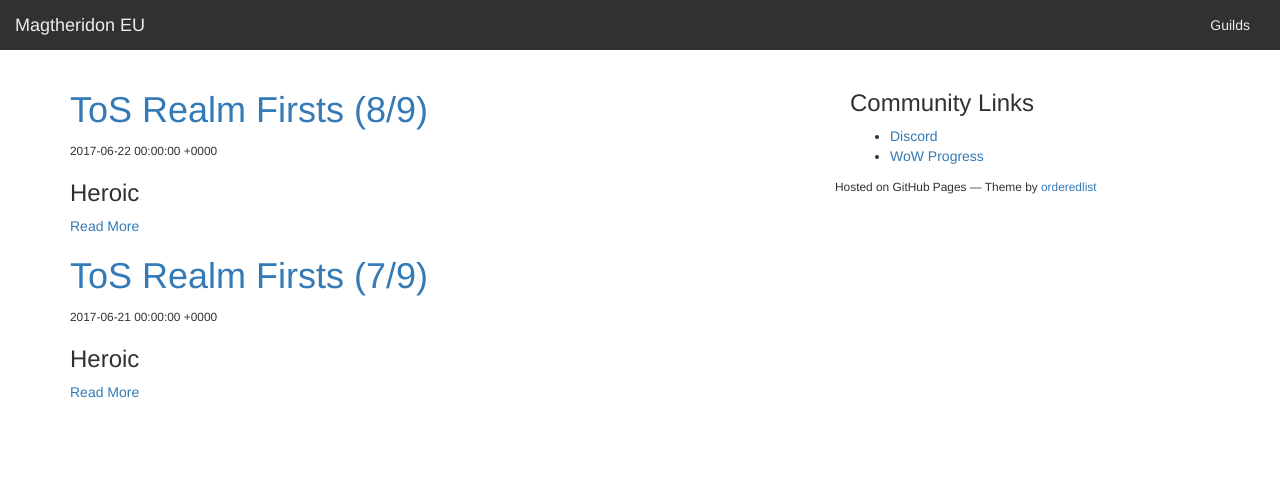
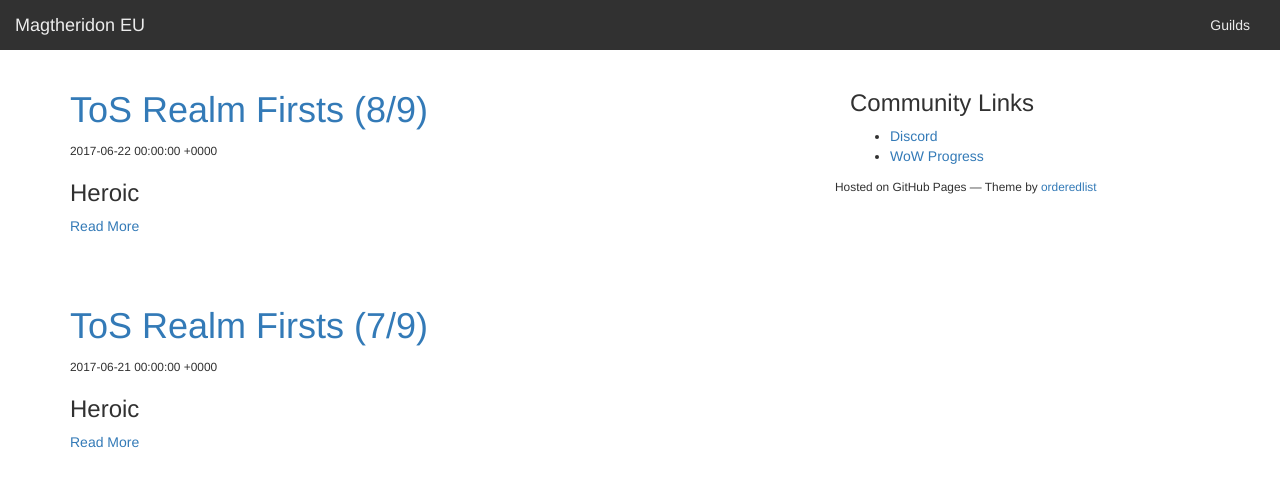
Before and after one commit to MagtheridonEU/magtheridoneu.github.io, a Jekyll site: the page built from index.html, in a window 1280 px wide. Shown: the top 487 px of the page. Built offline with Jekyll 4.4.1, drawn with Linux system fonts in a browser that asks for light colours; nearby versions of some CDN libraries; a script that is not in the unit is left out.

Commit message:
Update app.scss

```diff
--- a/_sass/app.scss
+++ b/_sass/app.scss
@@ -1,4 +1,5 @@
 @import "colours";
 @import "bootstrap";
 @import "header";
+@import "layout";
 @import "theme";
```
